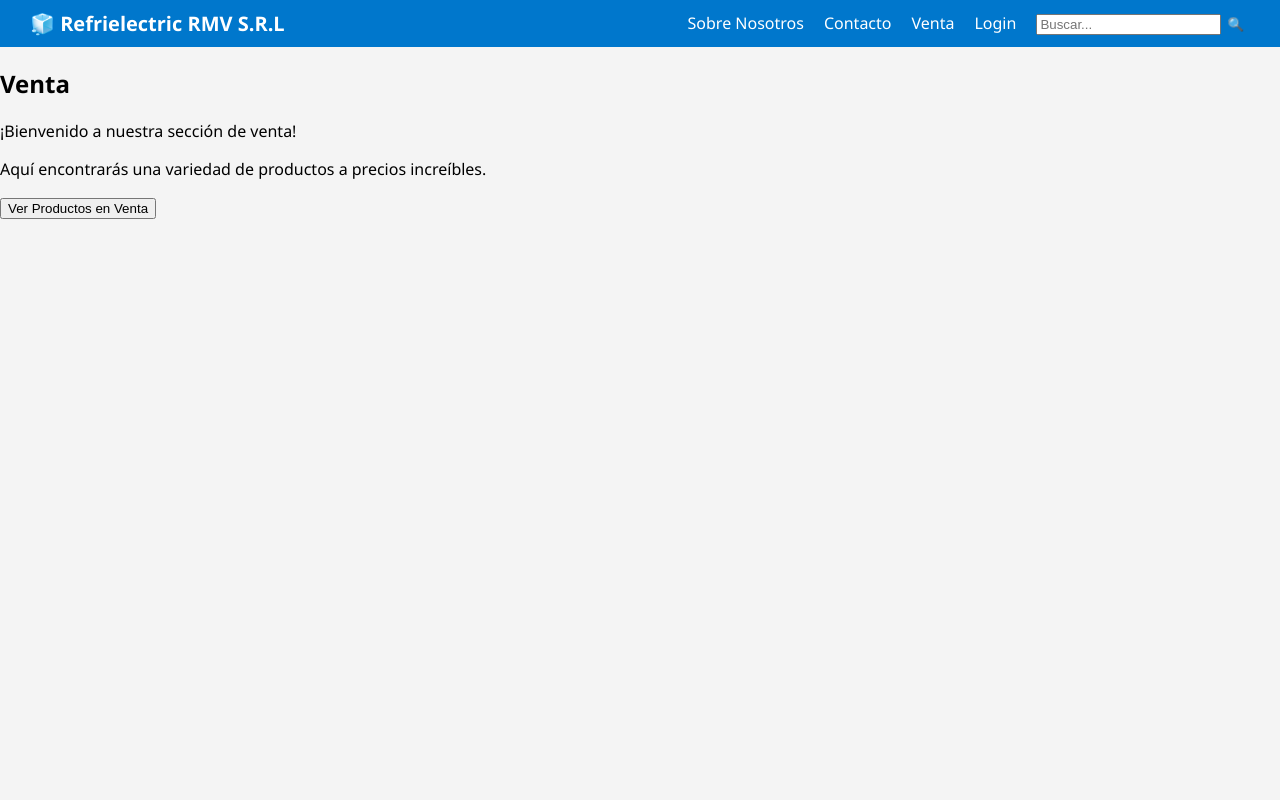
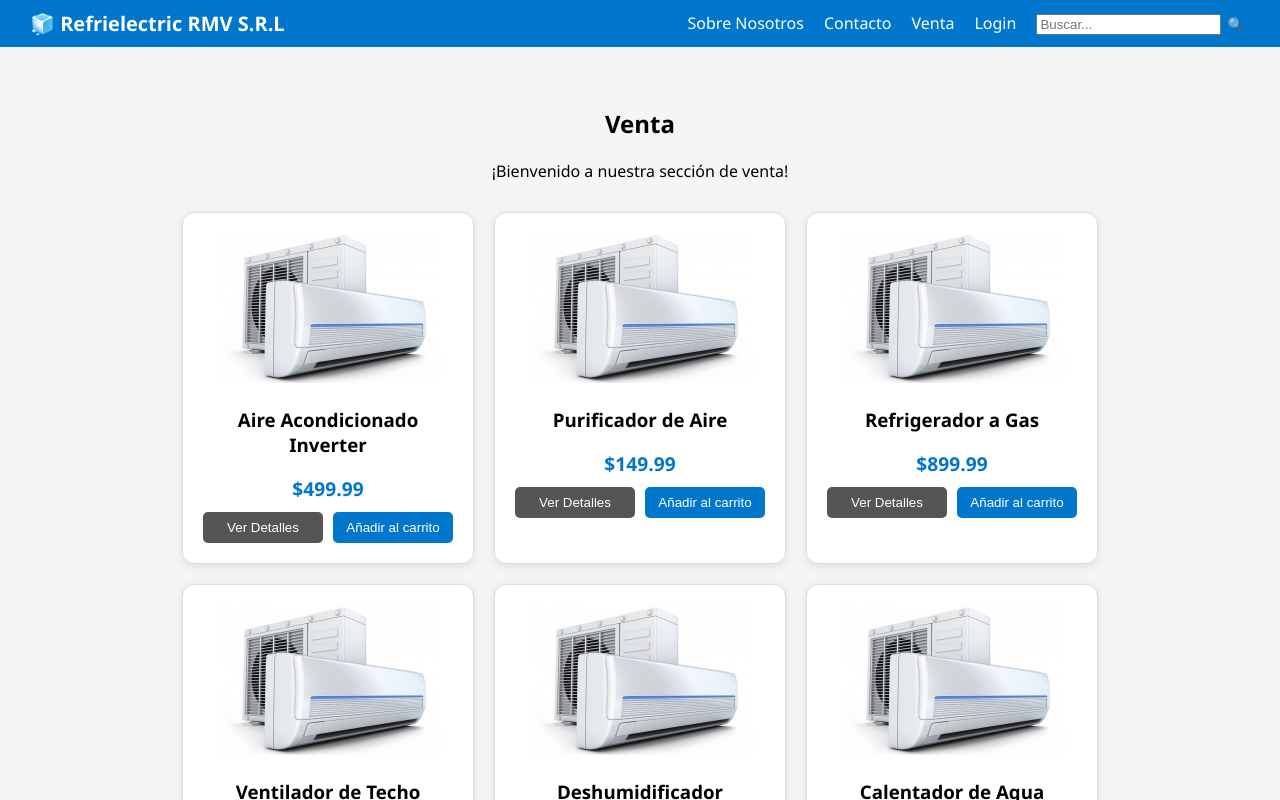
Before and after one commit to khaterine17/Proyecto-Final, a React (Vite) app in the folder proyecto_final/: page /Venta in a window 1280 px wide. Shown: the top 800 px of the page. Built offline with nearby package versions, Linux system fonts and the light colour scheme.

Commit message:
add detalleProducto

```diff
--- a/proyecto_final/src/App.jsx
+++ b/proyecto_final/src/App.jsx
@@ -4,6 +4,7 @@ import { Routes, Route, Link } from 'react-router-dom';
 import SobreNosotros from './SobreNosotros.jsx';
 import Contacto from './Contacto.jsx';
 import Venta from './Venta.jsx';
+import DetalleProducto from './DetalleProducto.jsx';
 import Login from './Login.jsx';
 import AdminDashboard from './AdminDashboard.jsx';
 import './App.css';
@@ -55,6 +56,7 @@ function App() {
                 <Route path="/SobreNosotros" element={<SobreNosotros />} />
                 <Route path="/Contacto" element={<Contacto />} />
                 <Route path="/Venta" element={<Venta />} />
+                <Route path="/detalle/:id" element={<DetalleProducto />} />
                 <Route path="/Login" element={<Login />} />
                 <Route path="/Admins" element={<AdminDashboard />} />
             </Routes>
--- /dev/null
+++ b/proyecto_final/src/DetalleProducto.jsx
@@ -0,0 +1,95 @@
+import React from "react";
+import { useParams, useNavigate } from "react-router-dom";
+
+const productos = [
+  {
+    id: 1,
+    nombre: "Purificador de Aire",
+    modelo: "AX40T3030WM/AZ",
+    marca: "Samsung",
+    imagen: "/img/contacto1.jpg",
+    disponible: false,
+    categoria: "PURIFICADORES DE AIRE",
+    caracteristicas: [
+      "Elimina hasta el 99.97% de polvo de tamaño de 0.3 μm.",
+      "Sistema de purificación multicapa AX40T3030WM/AZ.",
+      "Mantiene tu aire puro y seguro.",
+      "Extrae partículas de polvo grandes.",
+      "Filtro de carbón activado elimina gases nocivos.",
+      "Filtración HEPA ultrafino limita bacterias.",
+    ],
+  },
+  {
+    id: 2,
+    nombre: "Aire Acondicionado Inverter",
+    modelo: "AR12TYHYCWK",
+    marca: "Samsung",
+    imagen: "/img/contacto2.jpg",
+    disponible: true,
+    categoria: "AIRE ACONDICIONADO",
+    caracteristicas: [
+      "Tecnología Inverter para ahorro energético.",
+      "Control remoto y Wi-Fi integrado.",
+      "Modo de enfriamiento rápido.",
+      "Filtro de aire lavable.",
+      "Diseño elegante y moderno.",
+    ],
+  },
+  {
+    id: 3,
+    nombre: "Refrigerador a Gas",
+    modelo: "RG-2000",
+    marca: "Whirlpool",
+    imagen: "/img/contacto3.jpg",
+    disponible: true,
+    categoria: "REFRIGERADORES",
+    caracteristicas: [
+      "Capacidad de 200 litros.",
+      "Sistema de refrigeración eficiente.",
+      "Diseño compacto y funcional.",
+      "Ideal para zonas sin electricidad.",
+      "Estante ajustable y compartimentos amplios.",
+    ],
+  },
+];
+``
+
+function DetalleProducto() {
+  const { id } = useParams();
+  const navigate = useNavigate();
+  const producto = productos.find((p) => p.id === parseInt(id));
+
+  if (!producto) return <p>Producto no encontrado.</p>;
+
+  return (
+    <div style={{ padding: "40px" }}>
+      <button onClick={() => navigate("/Venta")}>← Volver</button>
+      <div style={{ display: "flex", gap: "40px", marginTop: "20px" }}>
+        <img
+          src={producto.imagen}
+          alt={producto.nombre}
+          style={{ width: "300px", height: "auto" }}
+        />
+        <div>
+          <h2>{producto.nombre}</h2>
+          <p><strong>Modelo:</strong> {producto.modelo}</p>
+          <p><strong>Marca:</strong> {producto.marca}</p>
+          <p><strong>Categoría:</strong> {producto.categoria}</p>
+          <p style={{ color: "orange", fontWeight: "bold" }}>
+            {producto.disponible
+              ? "Disponible en línea"
+              : "Sólo disponible en tiendas físicas"}
+          </p>
+          <h4>Características</h4>
+          <ul>
+            {producto.caracteristicas.map((c, i) => (
+              <li key={i}>{c}</li>
+            ))}
+          </ul>
+        </div>
+      </div>
+    </div>
+  );
+}
+
+export default DetalleProducto;
--- /dev/null
+++ b/proyecto_final/src/Venta.css
@@ -0,0 +1,61 @@
+.venta-container {
+    padding: 40px;
+    text-align: center;
+    background-color: #f5f5f5;
+  }
+
+  .productos-grid {
+    display: flex;
+    flex-wrap: wrap;
+    justify-content: center;
+    gap: 20px;
+    margin-top: 30px;
+  }
+
+  .producto-card {
+    background: white;
+    border: 1px solid #ddd;
+    border-radius: 12px;
+    padding: 20px;
+    width: 250px;
+    text-align: center;
+    box-shadow: 0 2px 8px rgba(0, 0, 0, 0.1);
+  }
+
+  .producto-card img {
+    width: 100%;
+    height: 150px;
+    object-fit: contain;
+  }
+
+  .precio {
+    font-size: 1.2rem;
+    font-weight: bold;
+    margin: 10px 0;
+    color: #0077cc;
+  }
+
+  .botones {
+    display: flex;
+    justify-content: space-between;
+    gap: 10px;
+  }
+
+  .btn-detalles,
+  .btn-carrito {
+    flex: 1;
+    padding: 8px;
+    border: none;
+    border-radius: 5px;
+    cursor: pointer;
+  }
+
+  .btn-detalles {
+    background-color: #555;
+    color: white;
+  }
+
+  .btn-carrito {
+    background-color: #0077cc;
+    color: white;
+  }
--- a/proyecto_final/src/Venta.jsx
+++ b/proyecto_final/src/Venta.jsx
@@ -1,18 +1,77 @@
 import React from "react";
+import { useNavigate } from "react-router-dom"; // <-- Importante
+import "./Venta.css";
+
+const productos = [
+  {
+    id: 1,
+    nombre: "Aire Acondicionado Inverter",
+    precio: "$499.99",
+    imagen: "/img/contacto1.jpg",
+  },
+  {
+    id: 2,
+    nombre: "Purificador de Aire",
+    precio: "$149.99",
+    imagen: "/img/contacto1.jpg",
+  },
+  {
+    id: 3,
+    nombre: "Refrigerador a Gas",
+    precio: "$899.99",
+    imagen: "/img/contacto1.jpg",
+  },
+  {
+    id: 4,
+    nombre: "Ventilador de Techo",
+    precio: "$79.99",
+    imagen: "/img/contacto1.jpg",
+  },
+  {
+    id: 5,
+    nombre: "Deshumidificador",
+    precio: "$199.99",
+    imagen: "/img/contacto1.jpg",
+  },
+  {
+    id: 6,
+    nombre: "Calentador de Agua",
+    precio: "$299.99",
+    imagen: "/img/contacto1.jpg",
+  },
+];
 
 function Venta() {
-    return (
-        <div>
-            <main>
-                <section id="venta">
-                    <h2>Venta</h2>
-                    <p>¡Bienvenido a nuestra sección de venta!</p>
-                    <p>Aquí encontrarás una variedad de productos a precios increíbles.</p>
-                    <button id="btn-venta">Ver Productos en Venta</button>
-                </section>
-            </main>
-        </div>
-    );
+  const navigate = useNavigate(); // <-- Necesario para redirección
+
+  return (
+    <div className="venta-container">
+      <h2>Venta</h2>
+      <p>¡Bienvenido a nuestra sección de venta!</p>
+      <div className="productos-grid">
+        {productos.map((producto) => (
+          <div key={producto.id} className="producto-card">
+            <img
+              src={producto.imagen}
+              alt={producto.nombre}
+              onError={(e) => (e.target.src = "/img/no-image.png")}
+            />
+            <h3>{producto.nombre}</h3>
+            <p className="precio">{producto.precio}</p>
+            <div className="botones">
+              <button
+                className="btn-detalles"
+                onClick={() => navigate(`/detalle/${producto.id}`)}
+              >
+                Ver Detalles
+              </button>
+              <button className="btn-carrito">Añadir al carrito</button>
+            </div>
+          </div>
+        ))}
+      </div>
+    </div>
+  );
 }
 
 export default Venta;
```
